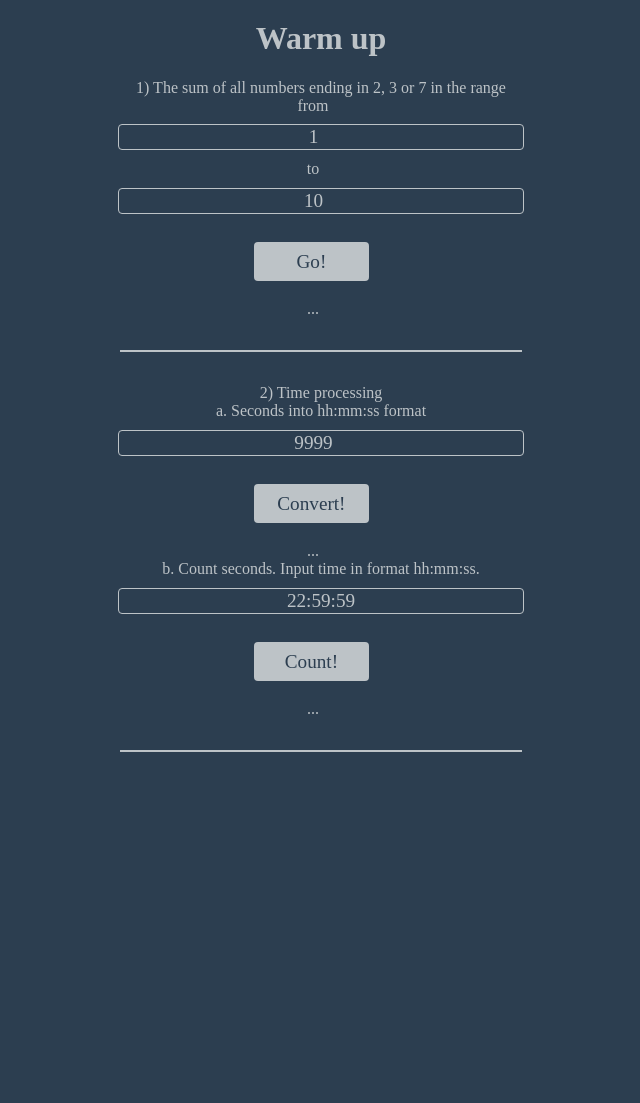
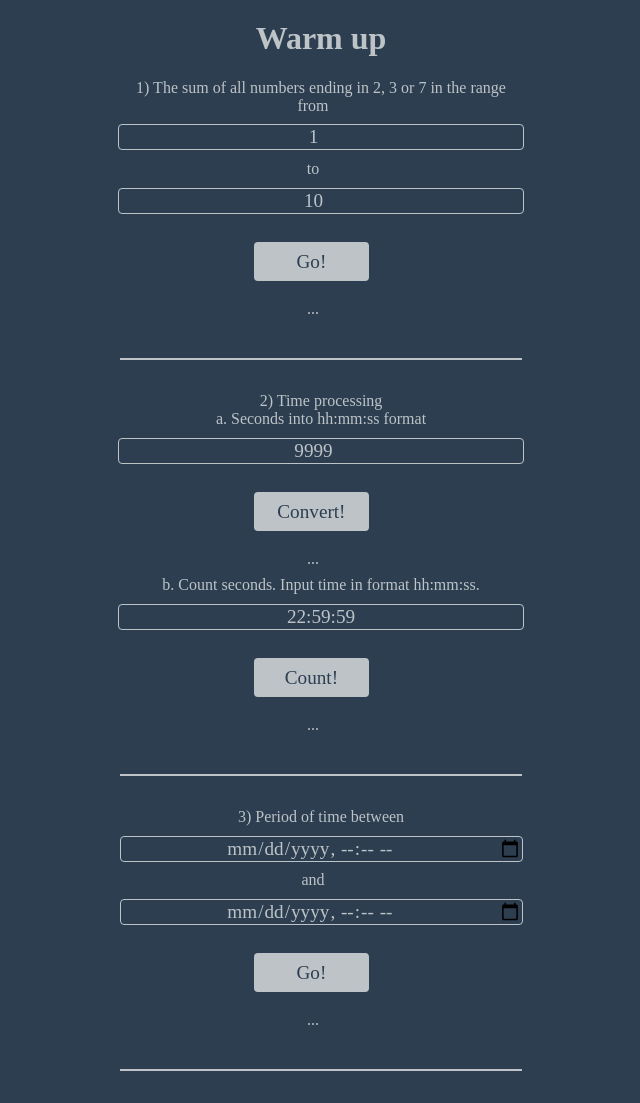
Before and after one commit to pemakhov/intro-to-fullstack, a PHP site: page / in a window 1280 px wide. Shown: the part 17-1120 px from the top of the page, without its empty margins (319-959 px from the left). Before the commit the page ends 769 px from the top, so only its background shows below. Run offline with PHP 8.4, Linux system fonts and the light colour scheme.

Commit message:
Added warm-up ps2 task3 into html file

```diff
--- a/ps2-javascript-regexp/warmup/css/theme.css
+++ b/ps2-javascript-regexp/warmup/css/theme.css
@@ -38,11 +38,12 @@ form div {
 }
 
 .result {
-  margin-right: 1em;
+  margin: 0 1em 0.5em 0;
 }
 
 input[type="number"],
-input[type="text"] {
+input[type="text"],
+input[type="datetime-local"] {
   width: 100%;
   margin: 0.5em 0;
   border: 1px solid;
@@ -54,7 +55,8 @@ input[type="text"] {
 }
 
 input[type="number"]:focus,
-input[type="text"]:focus {
+input[type="text"]:focus,
+input[type="datetime-local"]:focus {
   outline: none;
   border-color: var(--hover-color);
 }
--- a/ps2-javascript-regexp/warmup/index.html
+++ b/ps2-javascript-regexp/warmup/index.html
@@ -27,6 +27,14 @@
     <input type="button" value="Count!" onClick='putSeconds(getElementById("time").value)'>
     <div id="counted_seconds" class="result">...</div>
     <hr>
+    <div>3) Period of time between</div>
+    <input type="datetime-local" id="date_time_0">
+    <div class="input_caption">and</div>
+    <input type="datetime-local" id="date_time_1">
+    <input type="button" value="Go!" onClick='putTimePeriod(
+    getElementById("date_time_0").value, getElementById("date_time_1").value)'>
+    <div id="time_between_dates" class="result">...</div>
+    <hr>
   </form>
 </body>
 </html>
--- a/ps2-javascript-regexp/warmup/js/script.js
+++ b/ps2-javascript-regexp/warmup/js/script.js
@@ -84,3 +84,7 @@ const putSeconds = (givenTime) => {
   document.getElementById('counted_seconds').innerHTML = countSeconds(hours, minutes, seconds);
 };
 /* --- 03 --- */
+const putTimePeriod = (firstDate, secondDate) => {
+  console.log(firstDate);
+  console.log(secondDate);
+};
```
